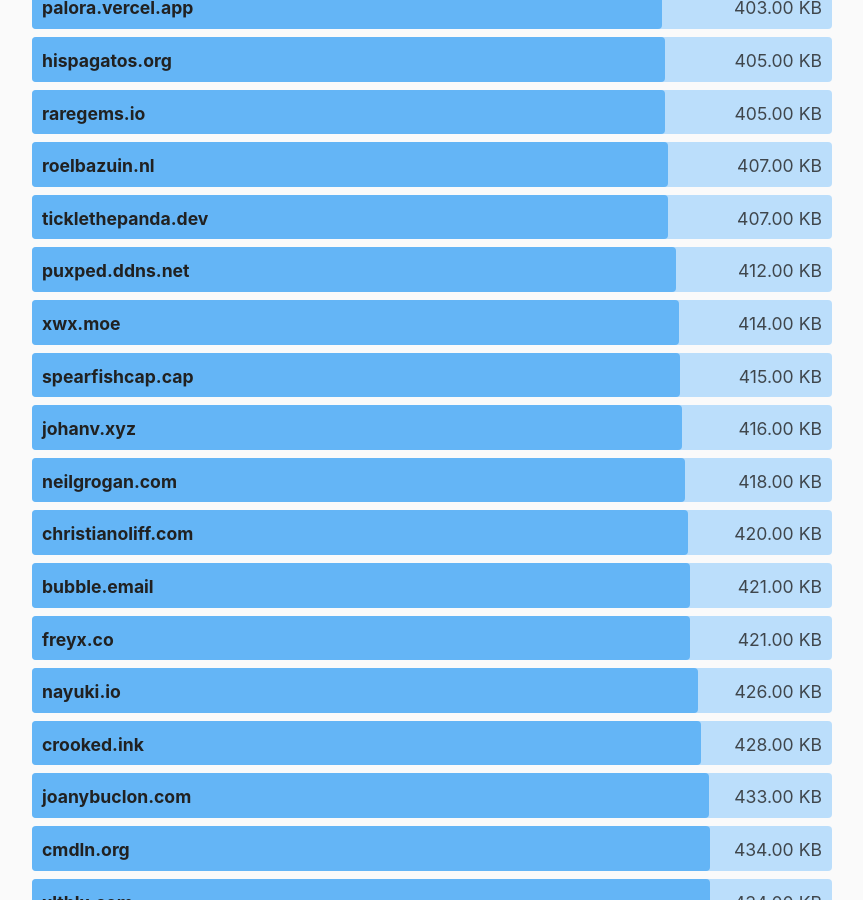
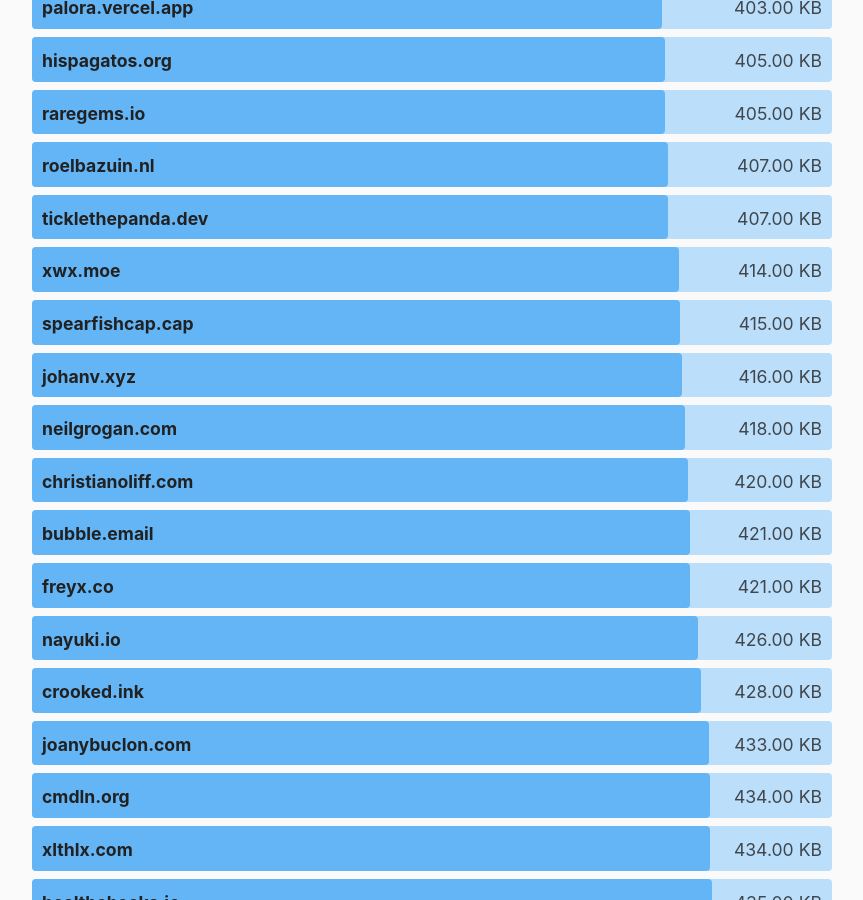
Before and after one commit to kevquirk/512kb.club, a Jekyll site: the page built from index.md, in a window 1280 px wide and 900 px high, scrolled down 36258 px. Shown: the whole window, without its empty margins (208-1071 px from the left). Built offline with Jekyll 4.4.1, drawn with Linux system fonts in a browser that asks for light colours.

Commit message:
Update sites.yml (Remove page)
I have decided to remove my own website.

```diff
--- a/_data/sites.yml
+++ b/_data/sites.yml
@@ -2548,11 +2548,6 @@
   size: 83.0
   last_checked: 2022-05-15
 
-- domain: puxped.ddns.net
-  url: https://puxped.ddns.net/
-  size: 412
-  last_checked: 2023-08-20
-
 - domain: pyratebeard.net
   url: https://pyratebeard.net
   size: 62.3
```
